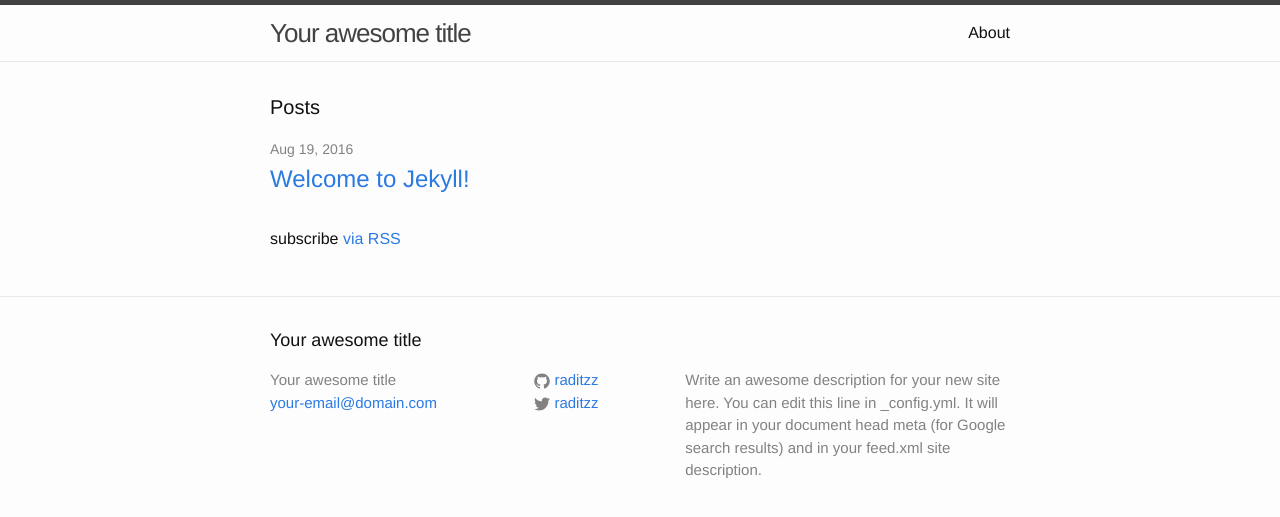
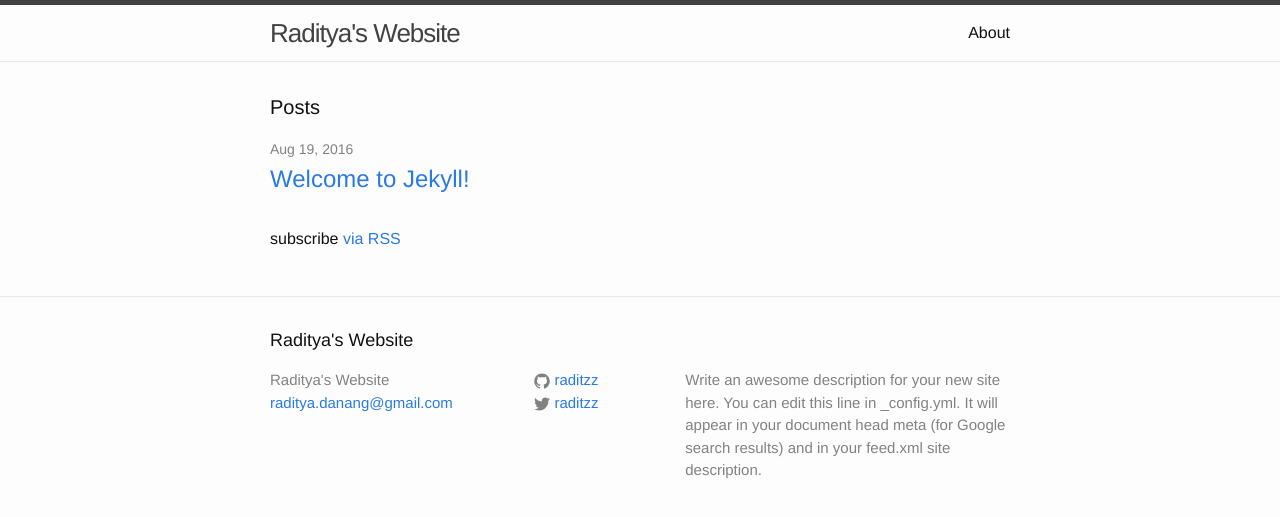
Before and after one commit to RadityaD/blogs, a Jekyll site: the page built from index.html, in a window 1280 px wide. Shown: the top 517 px of the page. Built offline with Jekyll 4.4.1, drawn with Linux system fonts in a browser that asks for light colours.

Commit message:
2016-08-19_22-09-14

```diff
--- a/_config.yml
+++ b/_config.yml
@@ -6,8 +6,8 @@
 # 'jekyll serve'. If you change this file, please restart the server process.
 
 # Site settings
-title: Your awesome title
-email: your-email@domain.com
+title: Raditya's Website
+email: raditya.danang@gmail.com
 description: > # this means to ignore newlines until "baseurl:"
   Write an awesome description for your new site here. You can edit this
   line in _config.yml. It will appear in your document head meta (for
```
